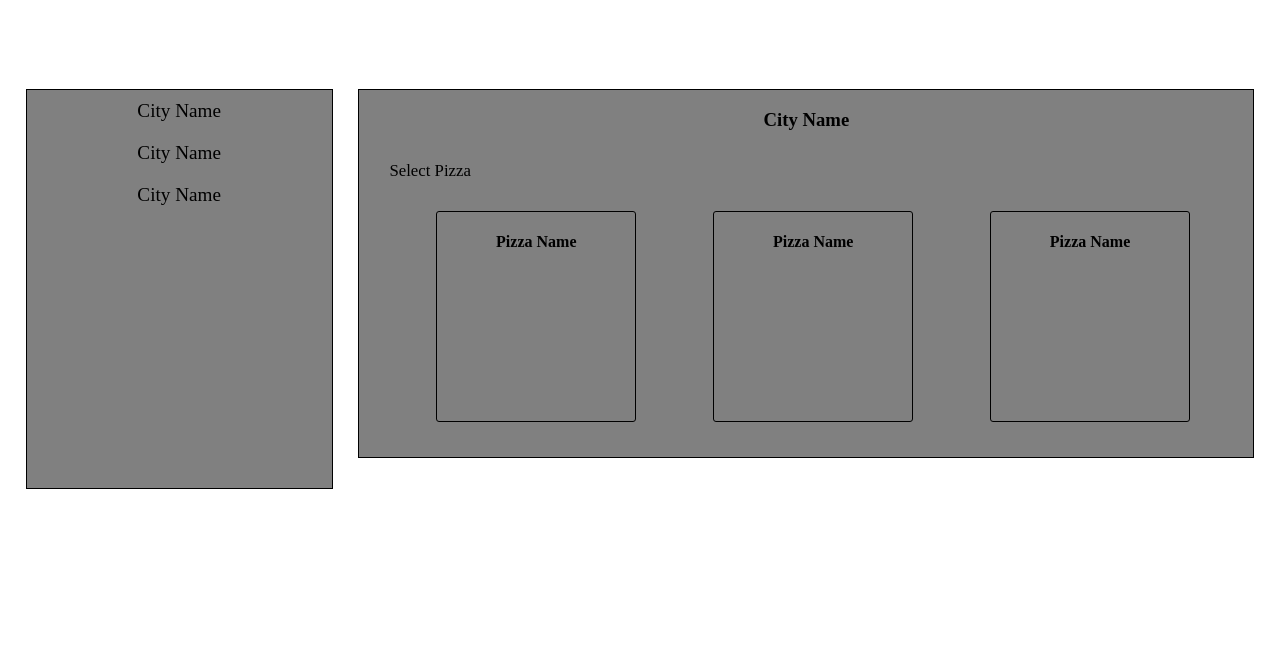
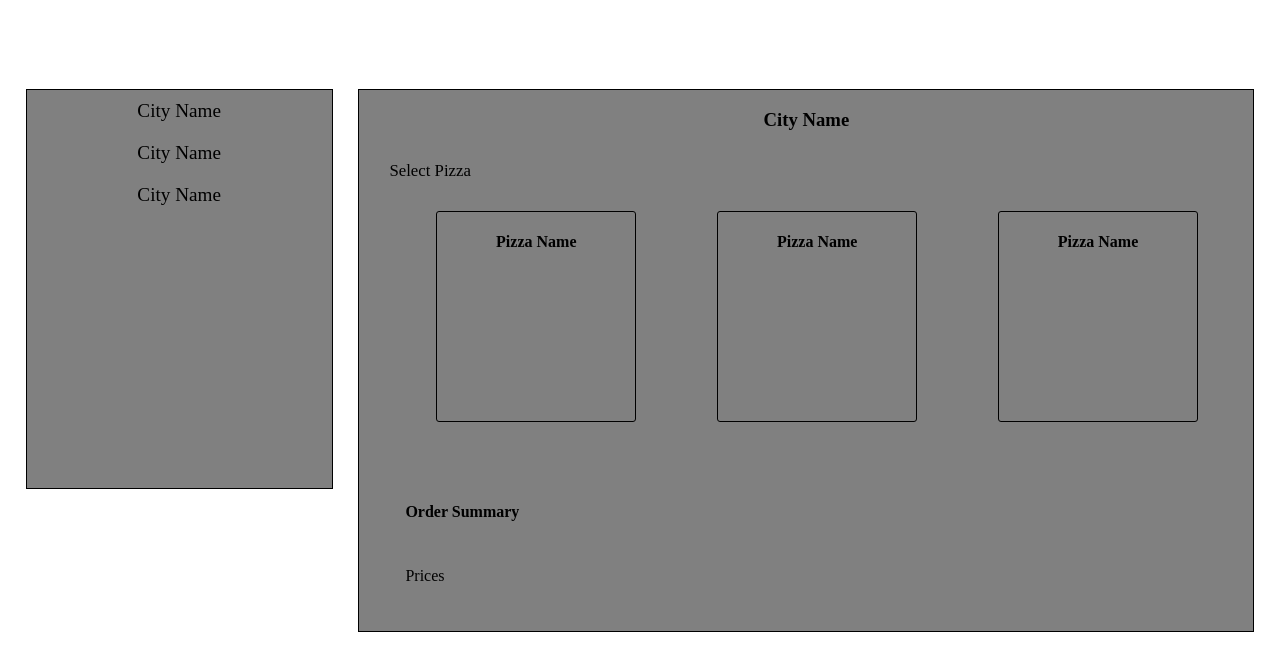
Before and after one commit to cyurtbil/CengosPizza, a website: page app/index.html in a window 1280 px wide. Shown: the part 83-754 px from the top of the page. Drawn offline with nearby package versions, Linux system fonts and the light colour scheme; files that its build step writes are made by us from their sources.

Commit message:
inserted price summary

```diff
--- a/app/css/partials/pizza-section.css
+++ b/app/css/partials/pizza-section.css
@@ -23,16 +23,19 @@ section p {
   height: 211px;
   width: 200px;
   border: 1px solid black;
-  float: left;
   margin: 0px 0% 35px 8.6%;
   display: inline-block;
   border-radius: 3px;
 }
 
 .pizza h4 {
-  text-align: center
+  text-align: center;
+}
+
+#order-summary h4,
+#price {
+  margin: 46px;
 }
 
 
-
 /*=======================================*/
--- a/app/css/partials/sidebar.css
+++ b/app/css/partials/sidebar.css
@@ -9,6 +9,7 @@ aside {
   float: left;
   border: 1px solid black;
   margin: 10px 0.5% 10px 2%;
+  position: fixed;
 }
 
 aside ul {
--- a/app/index.html
+++ b/app/index.html
@@ -32,6 +32,12 @@
           <h4>Pizza Name</h4>
         </div>
       </div>
+      <div id="order-summary">
+        <h4>Order Summary</h4>
+        <div id="price">
+          Prices
+        </div>
+      </div>
     </section>
 
   </div>
```
